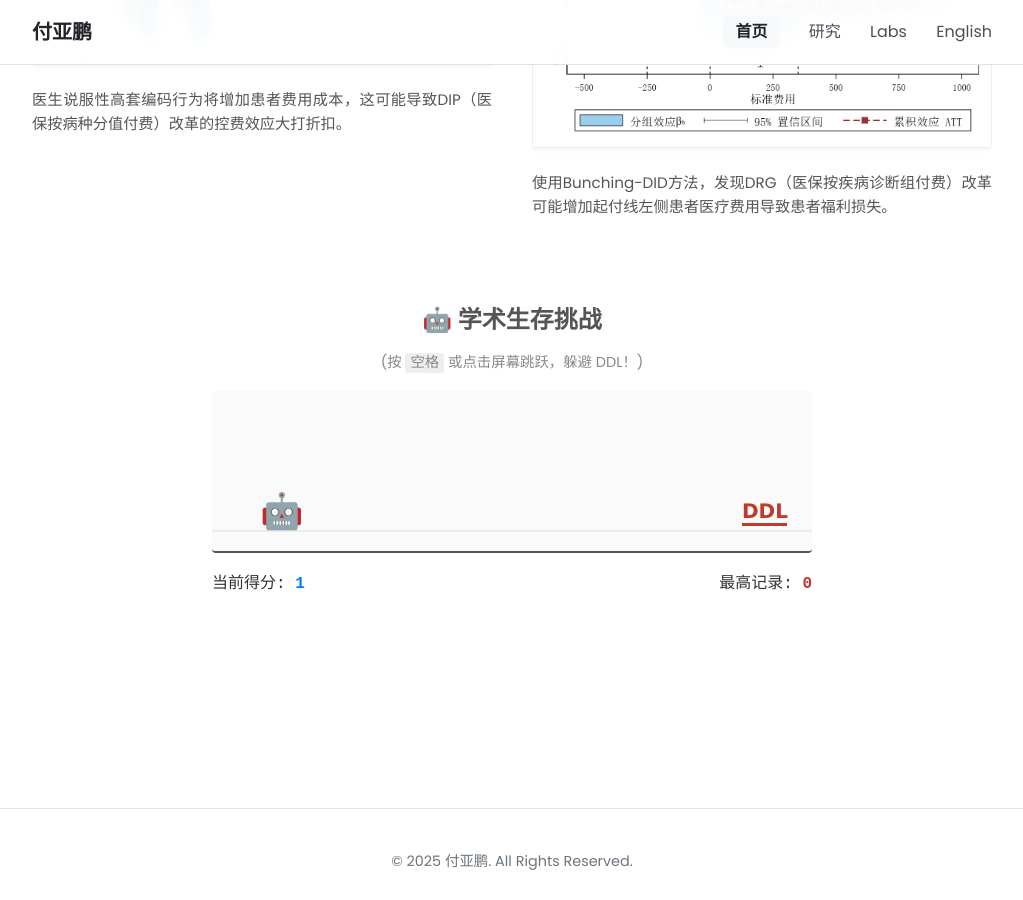
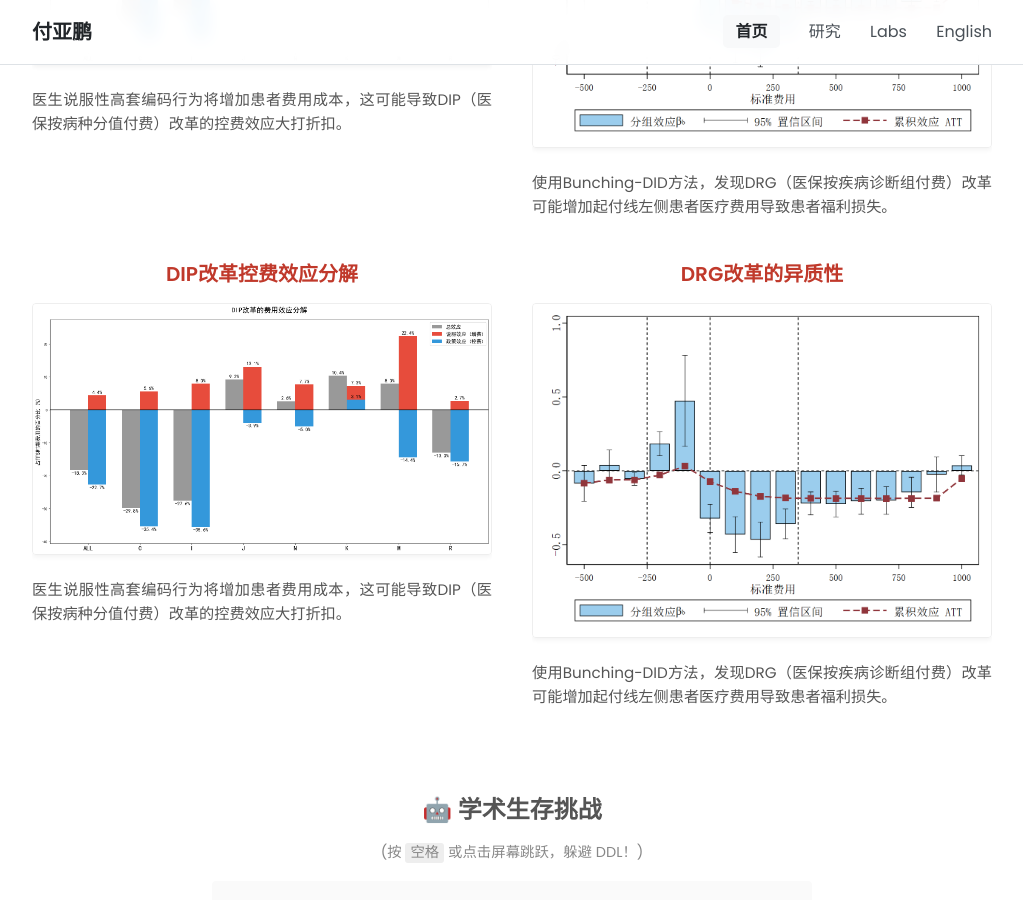
Before and after one commit to fyapeng/fyapeng.github.io, a Jekyll site: the page built from index.html, in a window 1280 px wide and 900 px high, scrolled down 1785 px. Shown: the whole window, without its empty margins (128-1151 px from the left). Built offline with Jekyll 4.4.1, drawn with Linux system fonts in a browser that asks for light colours.

Commit message:
Update zh.yml

```diff
--- a/_data/zh.yml
+++ b/_data/zh.yml
@@ -59,6 +59,14 @@ research_highlights:
       image: "assets/img/res2.png"
       description: "使用Bunching-DID方法，发现DRG（医保按疾病诊断组付费）改革可能增加起付线左侧患者医疗费用导致患者福利损失。"
 
+    - title: "DIP改革控费效应分解"
+      image: "assets/img/res1.png"   # 请确保图片文件存在
+      description: "医生说服性高套编码行为将增加患者费用成本，这可能导致DIP（医保按病种分值付费）改革的控费效应大打折扣。"
+
+    - title: "DRG改革的异质性"
+      image: "assets/img/res2.png"
+      description: "使用Bunching-DID方法，发现DRG（医保按疾病诊断组付费）改革可能增加起付线左侧患者医疗费用导致患者福利损失。"
+
 research_page:
   #title: "研究成果"
   working_papers_title: "工作论文"
```
